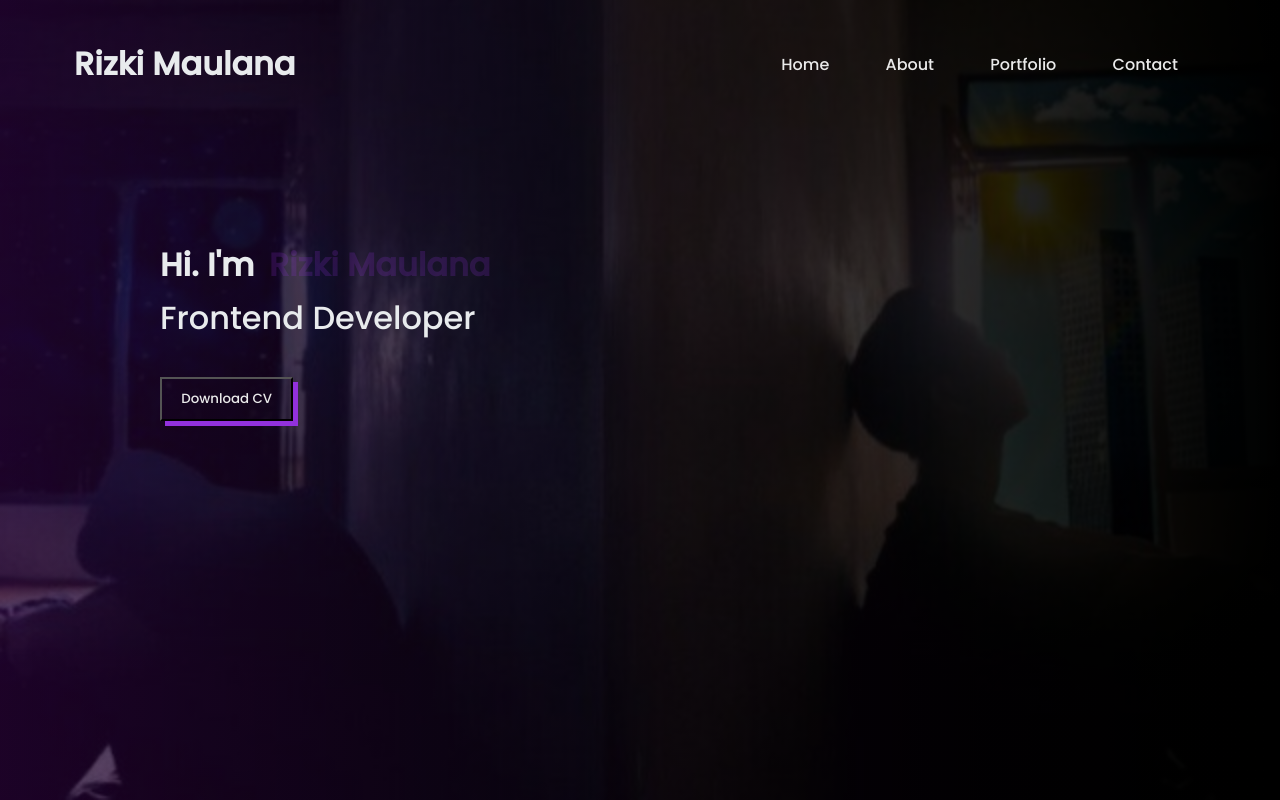
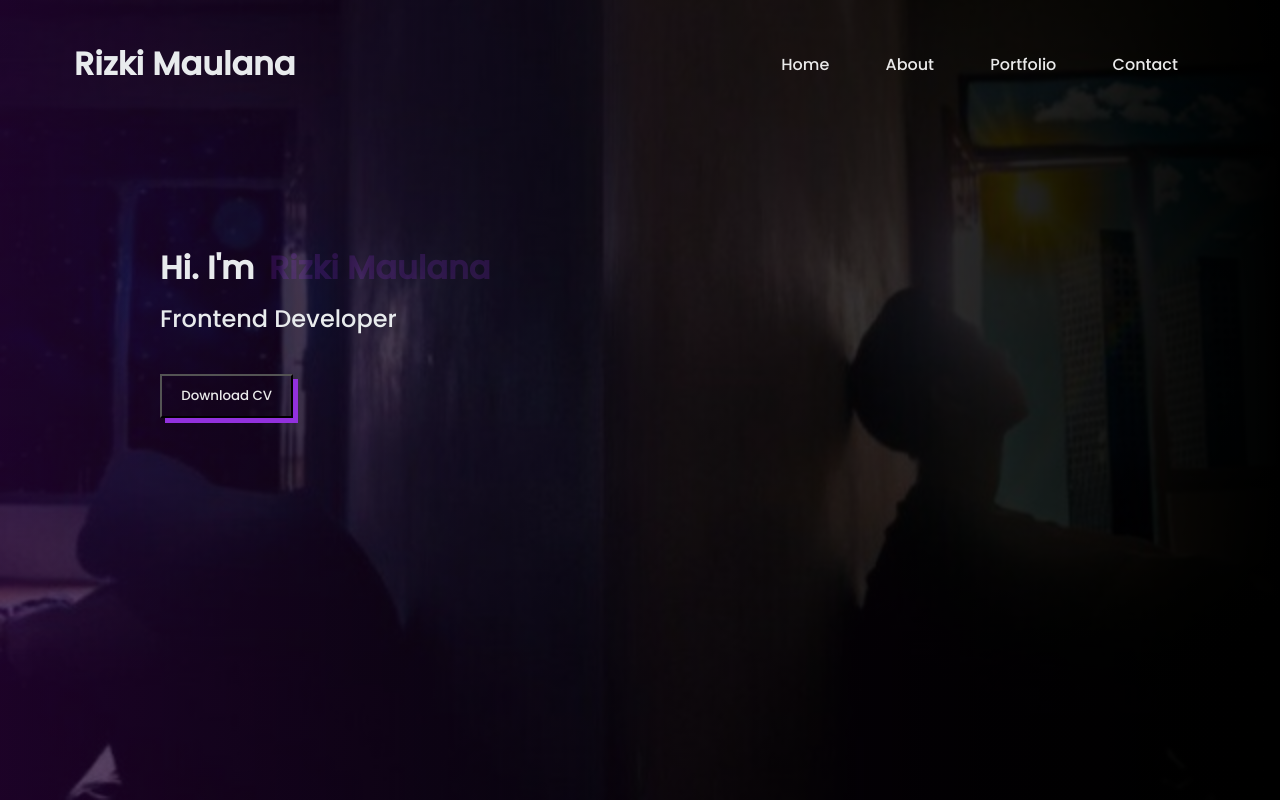
Before and after one commit to rizkimaulana51/personal-web, a plain HTML site: page index.html in a window 1280 px wide. Drawn offline with nearby package versions, Linux system fonts and the light colour scheme.

Commit message:
change font size text in pc version

```diff
--- a/style/style.css
+++ b/style/style.css
@@ -359,6 +359,10 @@ nav ul li a:hover {
     box-shadow: 5px 5px #eaeaea;
   }
 
+  .home .description p {
+    font-size: 1.5em;
+  }
+
   .home .profile {
     position: absolute;
     top: 0;
```
